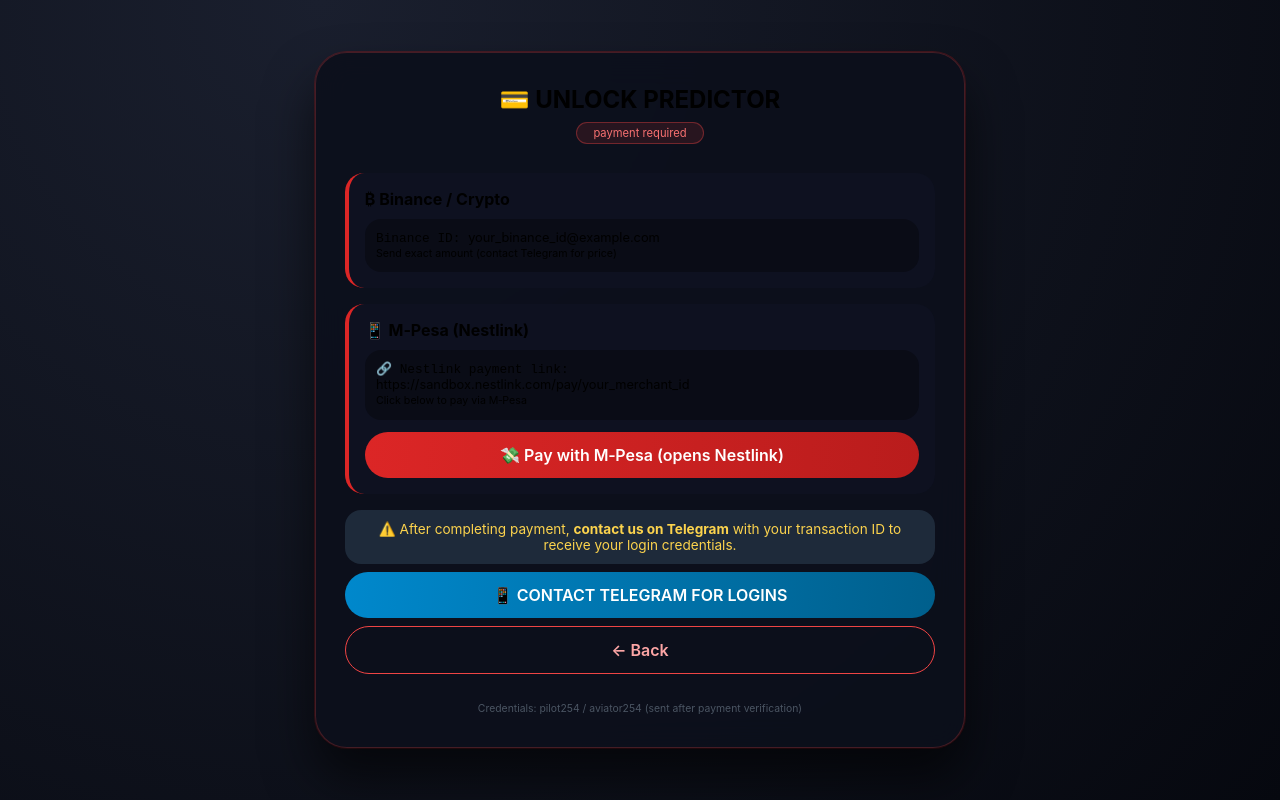
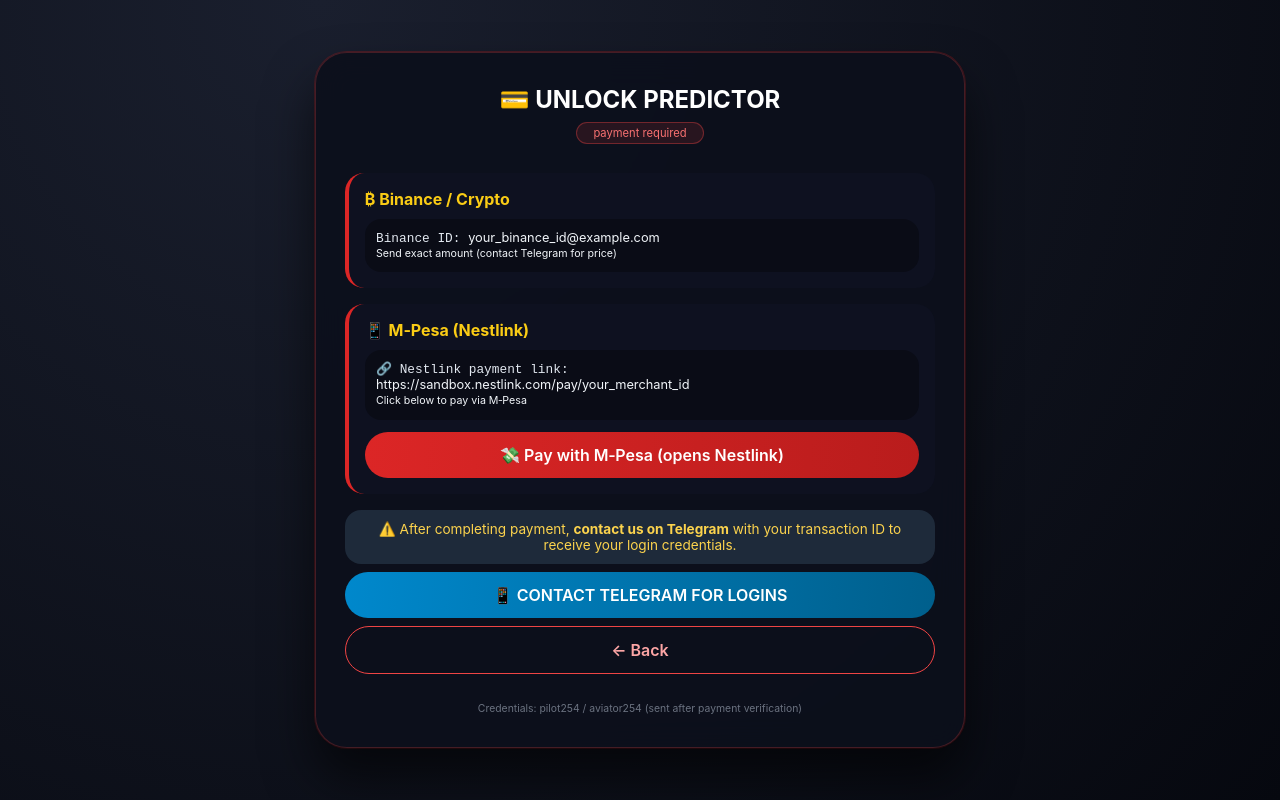
Before and after one commit to Calekyz/avatarpredict, a plain HTML site: page index.html in a window 1280 px wide. Both pictures are taken after a click on the button "🔑 GET LOGINS". Drawn offline with Linux system fonts and the light colour scheme.

Commit message:
Update index.html

```diff
--- a/index.html
+++ b/index.html
@@ -132,6 +132,14 @@
       margin: 1rem 0;
       border-left: 4px solid #dc2626;
     }
+    /* Make all text inside payment-method white/light */
+    .payment-method strong,
+    .payment-method .crypto-demo,
+    .payment-method .crypto-demo span,
+    .payment-method small,
+    .payment-method p {
+      color: #f1f5f9 !important;
+    }
     .crypto-demo {
       background: #0a0c16;
       padding: 0.7rem;
@@ -140,6 +148,7 @@
       font-family: monospace;
       margin-top: 10px;
       word-break: break-all;
+      color: #e2e8f0;
     }
     .alert {
       background: #2c1a1a;
@@ -225,6 +234,7 @@
       padding: 0.8rem;
       text-align: center;
       margin: 1rem 0;
+      color: #f1f5f9;
     }
     .multiplier-value {
       font-size: 2rem;
@@ -237,6 +247,13 @@
       text-align: center;
       color: #4b5563;
       margin-top: 1.8rem;
+    }
+    /* additional visibility for payment page headings */
+    .payment-method h3, .payment-method strong {
+      color: #facc15 !important;
+    }
+    .payment-method .crypto-demo {
+      color: #e2e8f0 !important;
     }
   </style>
 </head>
@@ -266,25 +283,25 @@
       <footer>© 2026 · Real‑time crash prediction · AI enhanced</footer>
     </div>
 
-    <!-- PAYMENT PAGE (no simulation, only payment details + Telegram) -->
+    <!-- PAYMENT PAGE (all text now white/visible) -->
     <div id="paymentPage" class="page hidden-page">
       <div class="header">
-        <h2 style="font-size:1.5rem;">💳 UNLOCK PREDICTOR</h2>
+        <h2 style="font-size:1.5rem; color:white;">💳 UNLOCK PREDICTOR</h2>
         <div class="badge">payment required</div>
       </div>
       <div class="payment-method">
-        <strong>₿ Binance / Crypto</strong>
+        <strong style="color:#facc15;">₿ Binance / Crypto</strong>
         <div class="crypto-demo">
-          Binance ID: <span id="binanceIdLabel">your_binance_id@example.com</span><br>
-          <small>Send exact amount (contact Telegram for price)</small>
+          Binance ID: <span id="binanceIdLabel" style="color:#f1f5f9;">your_binance_id@example.com</span><br>
+          <small style="color:#cbd5e1;">Send exact amount (contact Telegram for price)</small>
         </div>
       </div>
       <div class="payment-method">
-        <strong>📱 M‑Pesa (Nestlink)</strong>
+        <strong style="color:#facc15;">📱 M‑Pesa (Nestlink)</strong>
         <div class="crypto-demo">
           🔗 Nestlink payment link:<br>
-          <span id="nestlinkTokenDemo">https://sandbox.nestlink.com/pay/your_merchant_id</span><br>
-          <small>Click below to pay via M‑Pesa</small>
+          <span id="nestlinkTokenDemo" style="color:#f1f5f9;">https://sandbox.nestlink.com/pay/your_merchant_id</span><br>
+          <small style="color:#cbd5e1;">Click below to pay via M‑Pesa</small>
         </div>
         <button id="mpesaBtn">💸 Pay with M‑Pesa (opens Nestlink)</button>
       </div>
@@ -294,7 +311,7 @@
       </div>
       <button id="telegramContactBtn" class="telegram-btn">📱 CONTACT TELEGRAM FOR LOGINS</button>
       <button id="backToLanding" class="btn-outline" style="margin-top: 0.5rem;">← Back</button>
-      <footer>Credentials: pilot254 / aviator254 (sent after payment verification)</footer>
+      <footer style="color:#6b7280;">Credentials: pilot254 / aviator254 (sent after payment verification)</footer>
     </div>
 
     <!-- DASHBOARD (predictor with moving plane) -->
@@ -331,10 +348,10 @@
   const VALID_USERNAME = "pilot254";
   const VALID_PASSWORD = "aviator254";
 
-  // Payment & Telegram config
-  const BINANCE_ID = "your_binance_id@example.com";   // <-- CHANGE TO YOUR REAL BINANCE ID
-  const NESTLINK_URL = "https://sandbox.nestlink.com/pay/your_merchant_id"; // <-- CHANGE TO YOUR NESTLINK LINK
-  const TELEGRAM_LINK = "https://t.me/YourTelegramUsername"; // <-- CHANGE TO YOUR TELEGRAM USERNAME
+  // Payment & Telegram config (CHANGE THESE)
+  const BINANCE_ID = "your_binance_id@example.com";   // <-- REPLACE WITH YOUR REAL BINANCE ID
+  const NESTLINK_URL = "https://sandbox.nestlink.com/pay/your_merchant_id"; // <-- REPLACE WITH YOUR NESTLINK LINK
+  const TELEGRAM_LINK = "https://t.me/YourTelegramUsername"; // <-- REPLACE WITH YOUR TELEGRAM USERNAME
 
   function showPage(pageId) {
     document.querySelectorAll('.page').forEach(p => p.classList.add('hidden-page'));
@@ -346,7 +363,7 @@
     const user = document.getElementById('loginUser').value.trim();
     const pass = document.getElementById('loginPass').value.trim();
     if (user === VALID_USERNAME && pass === VALID_PASSWORD) {
-      // Set dashboard with static predictions (or you can add randomness)
+      // Randomize predictor stats for realism
       const randomMulti = (Math.random() * 3 + 1.2).toFixed(2);
       const confidence = Math.floor(Math.random() * 20 + 75);
       const low = (randomMulti * 0.7).toFixed(2);
@@ -366,7 +383,6 @@
   // Get Logins button -> payment page
   document.getElementById('getLoginsBtn').addEventListener('click', () => {
     showPage('paymentPage');
-    // fill dynamic payment info
     document.getElementById('binanceIdLabel').innerText = BINANCE_ID;
     document.getElementById('nestlinkTokenDemo').innerHTML = NESTLINK_URL;
   });
@@ -392,10 +408,6 @@
     document.getElementById('loginUser').value = '';
     document.getElementById('loginPass').value = '';
   });
-
-  // Prefill login fields for demo convenience (optional)
-  document.getElementById('loginUser').value = "";
-  document.getElementById('loginPass').value = "";
 </script>
 </body>
 </html>
```
